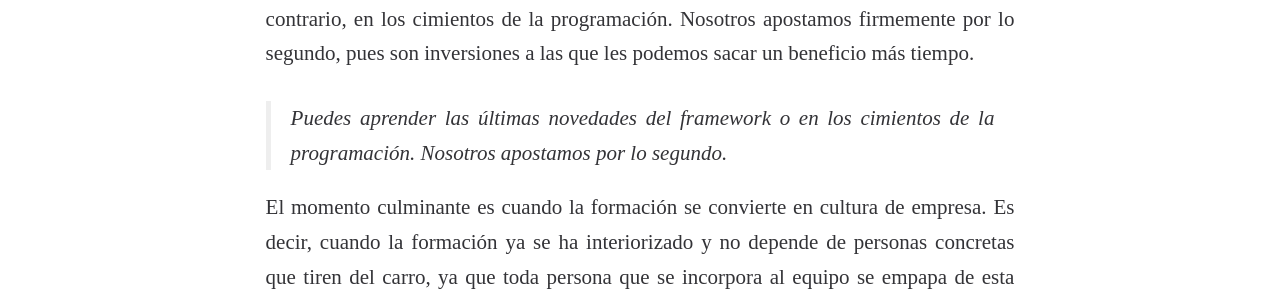
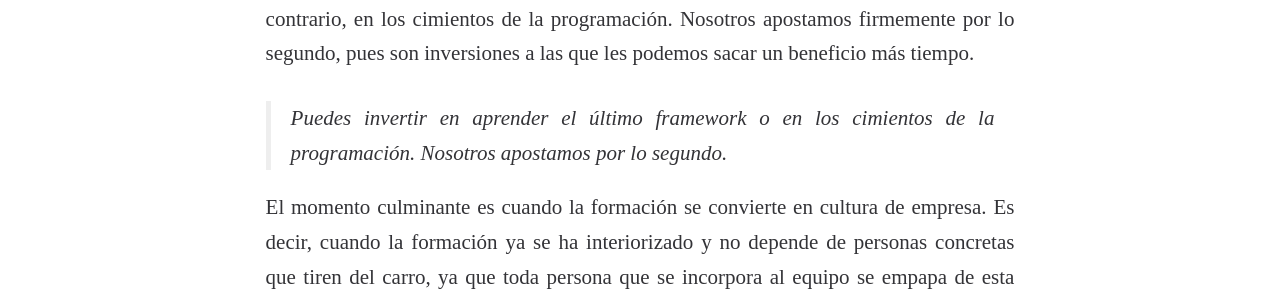
Before and after one commit to CodiumTeam/CodiumTeam.github.io, a Jekyll site: the page built from _posts/2019-02-14-beneficios-de-formar-a-tu-equipo.md, in a window 1280 px wide. Shown: the part 1569-1869 px from the top of the page. Built offline with Jekyll 4.4.1, drawn with Linux system fonts in a browser that asks for light colours; some web fonts are replaced.

Commit message:
benefits of training: improve a sentence

```diff
--- a/_posts/2019-02-14-beneficios-de-formar-a-tu-equipo.md
+++ b/_posts/2019-02-14-beneficios-de-formar-a-tu-equipo.md
@@ -17,7 +17,7 @@ Pero no solo eso, en términos estrictamente económicos, el coste de la formaci
 
 Pero, ¿cómo saber en qué tipo de formación invertir? Si estás en el mundo del desarrollo de software, puedes invertir en aprender las últimas novedades del framework o, por el contrario, en los cimientos de la programación. Nosotros apostamos firmemente por lo segundo, pues son inversiones a las que les podemos sacar un beneficio más tiempo.
 
->_Puedes aprender las últimas novedades del framework o en los cimientos de la programación. Nosotros apostamos por lo segundo._
+>_Puedes invertir en aprender el último framework o en los cimientos de la programación. Nosotros apostamos por lo segundo._
 
 El momento culminante es cuando la formación se convierte en cultura de empresa. Es decir, cuando la formación ya se ha interiorizado y  no depende de personas concretas que tiren del carro,  ya que toda persona que se incorpora al equipo se empapa de esta forma de trabajar  en muy poco tiempo. En resumen, invertir en formación es apostar por el futuro de tu empresa.
 
```
